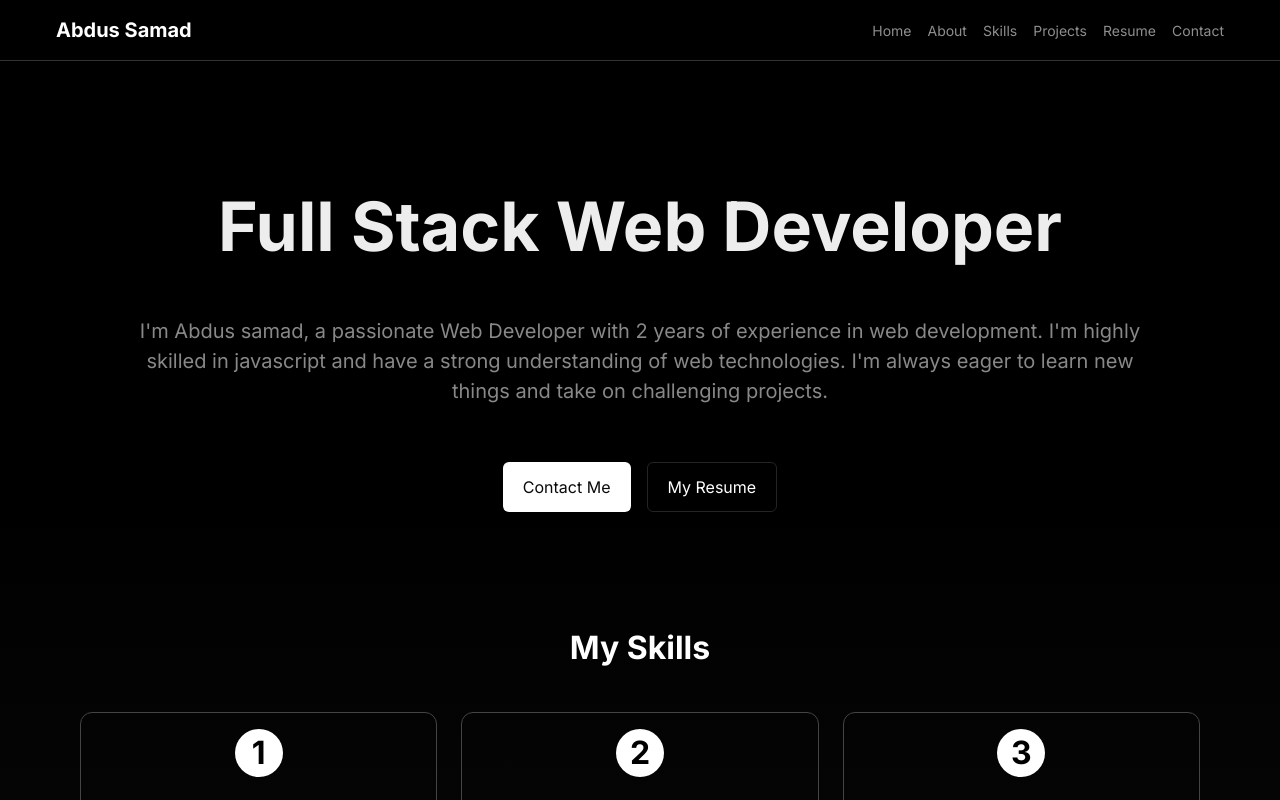
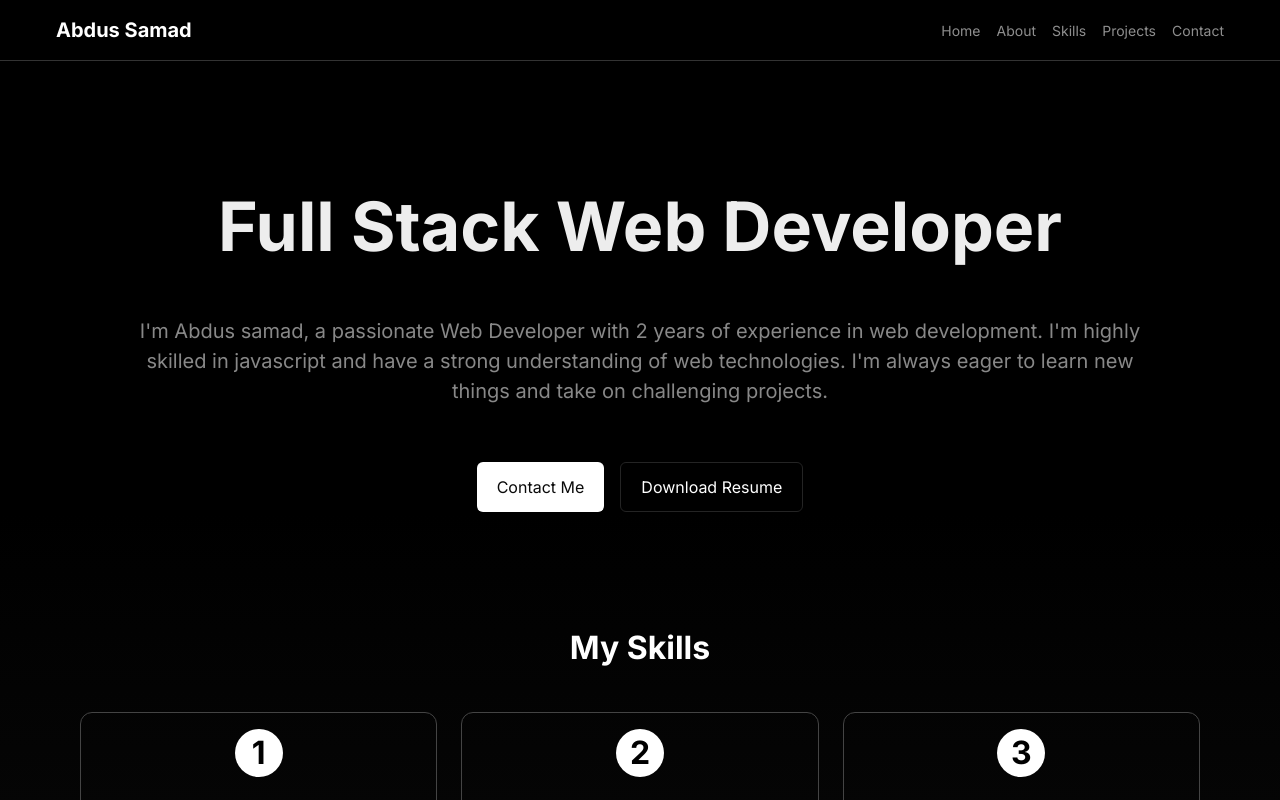
Before and after one commit to Samad-Developer/codsoftportfolio, a Next.js app: page / in a window 1280 px wide. Shown: the top 800 px of the page. Built offline with nearby package versions, Linux system fonts and the light colour scheme.

Commit message:
Download resume added

```diff
--- a/app/page.tsx
+++ b/app/page.tsx
@@ -2,6 +2,7 @@ import Navbar from "@/components/navbar";
 import About from '@/components/about'
 import Skills from '@/components/skills'
 import Project from "@/components/project";
+
 export default function Home() {
   return (
     <main className="">
--- a/components/about.jsx
+++ b/components/about.jsx
@@ -16,9 +16,11 @@ const about = () => {
                     <button className="bg-white hover:bg-[#CCCCCC] text-[#0a0a0a] py-3 px-5 rounded-md focus:outline-none ">
                         Contact Me
                     </button>
-                    <button className="bg-black border border-[#242424] text-white py-3 px-5 rounded-md hover:bg-[#1F1F1F] hover:text-white focus:outline-none ">
-                        My Resume
-                    </button>
+
+                        <a href="/myresume.pdf" download="myresume.pdf">
+                            <button className="bg-black border border-[#242424] text-white py-3 px-5 rounded-md hover:bg-[#1F1F1F] hover:text-white focus:outline-none ">Download Resume</button>
+                        </a>
+
                 </div>
             </div>
         </section>
--- a/components/project.tsx
+++ b/components/project.tsx
@@ -9,7 +9,7 @@ const project = () => {
             <h2 className="text-3xl text-center font-bold mb-6 text-white">Projects</h2>
             <div className="grid grid-cols-1 sm:grid-cols-2 lg:grid-cols-3 gap-6">
                 {myprojects.map((project: Project) => (
-                    <div key={project.id} className="bg-[#1A1A1A] border border-[#444444]  shadow-lg rounded-lg overflow-hidden">
+                    <div key={project.id} className="bg-[#1A1A1A] border border-[#444444]   shadow-lg rounded-lg overflow-hidden">
                         <Image width={200} height={200} src={project.imageUrl} alt={project.title} className="w-full h-48 object-cover" />
                         <div className="p-6">
                             <h3 className="text-[20px] font-semibold text-white mb-2">{project.title}</h3>
--- a/utils/data.ts
+++ b/utils/data.ts
@@ -19,10 +19,6 @@ export interface NavItem {
     {
       title: 'Projects',
       href: '/projects',
-    },
-    {
-      title: 'Resume',
-      href: '/resume',
     },
     {
       title: 'Contact',
```
Also changed, not shown: 1 other file (tests, documents, lock files or other folders).
